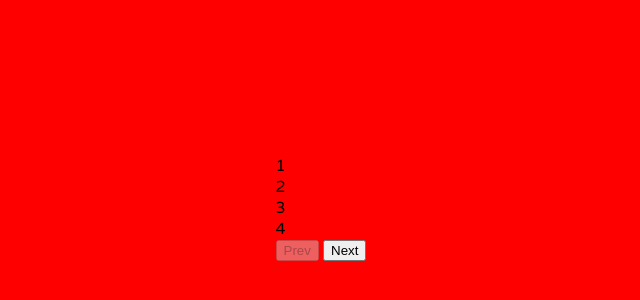
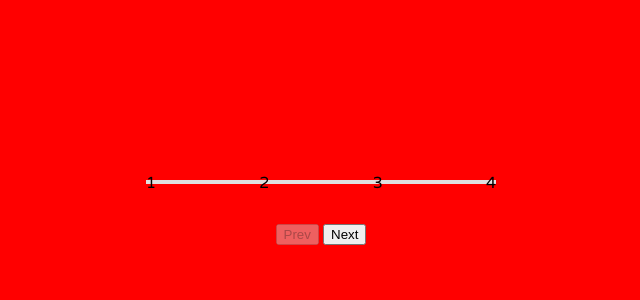
Before and after one commit to SLM-Dev/Projects-Steps-Project, a plain HTML site: page index.html in a window 1280 px wide. Shown: the part 192-492 px from the top of the page, without its empty margins (319-959 px from the left). Drawn offline with Linux system fonts and the light colour scheme.

Commit message:
fixed typos added worked on progress bar

```diff
--- a/index.html
+++ b/index.html
@@ -11,8 +11,8 @@
     <!-- progress class and id will have a blue line certain percentage -->
     <div class="container">
         <div class="progress-container">
-           <div class="progess" id="progress"></div>
-            <div class="circle">1</div>
+           <div class="progress" id="progress"></div>
+            <div class="circle active">1</div>
             <div class="circle">2</div>
             <div class="circle">3</div>
             <div class="circle">4</div>
--- a/style.css
+++ b/style.css
@@ -17,12 +17,12 @@
     margin: 0;
   }
 
-  .containter {
+  .container {
     text-align: center;
   }
 
   /* progress container wraps around the numbers not the buttons, put in flex row*/
-  .progess-container{
+  .progress-container{
     display: flex;
     justify-content: space-between;
     position: relative;
@@ -31,16 +31,16 @@
     width: 350px;
   }
 
-  .progress-container:before {
+  .progress-container::before {
+    content: '';
     background-color: #e0e0e0;
     position: absolute;
     top:50%;
     left:0;
     height: 4px;
-    width: 0%;
+    width: 100%;
     z-index: -1;
     transform: translateY(-50%);
-    transition: 0.4s ease;
   }
   .progress {
     background-color: #3498db;
```
